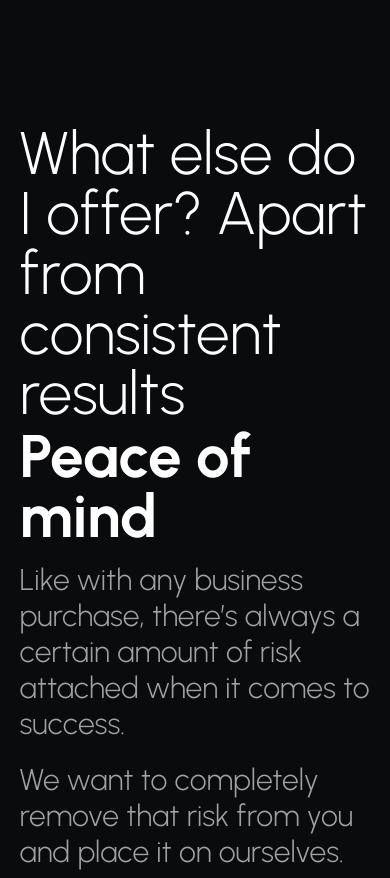
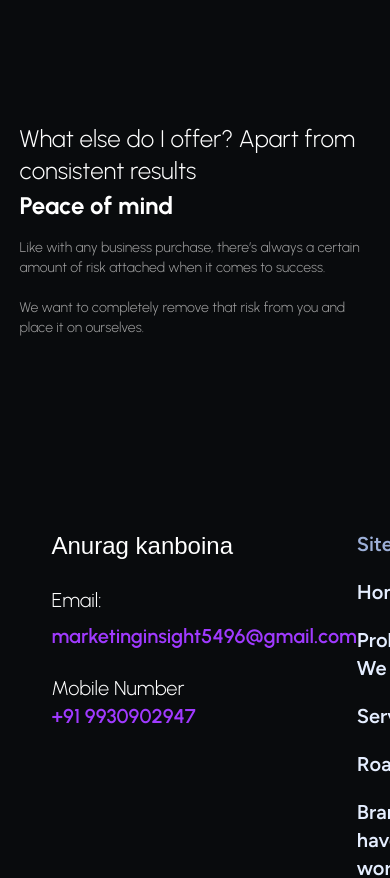
Before and after one commit to Ram-Ratan/anurag-portfolio, a React (Create React App) app: page / in a window 390 px wide. Shown: the part 9160-10038 px from the top of the page. Built offline with nearby package versions, Linux system fonts and the light colour scheme; a web font is replaced by a local one.

Commit message:
section 7 done

```diff
--- a/src/component/Section7.tsx
+++ b/src/component/Section7.tsx
@@ -5,12 +5,12 @@ const Section7 = () => {
     <section id='section7' className="flex bg-primary-0 h-fit py-24 w-[90%] mx-auto max-w-[1280px] flex-col gap-16 justify-center items-center">
         <div className='flex flex-col gap-4'>
             <div className='flex flex-col gap-[3px] text-start'>
-                <p className='font-light text-6xl text-primary'>What else do I offer? Apart from consistent results</p>
-                <p className='font-bold text-6xl text-primary'>Peace of mind</p>
+                <p className='font-light text-2xl  md:text-6xl text-primary'>What else do I offer? Apart from consistent results</p>
+                <p className='font-bold text-2xl md:text-6xl text-primary'>Peace of mind</p>
             </div>
             <div className='flex flex-col gap-5 text-start'>
-              <p className='font-light text-3xl text-primary-500'>Like with any business purchase, there’s always a certain amount of risk attached when it comes to success.</p>
-              <p className='font-light text-3xl text-primary-500'>We want to completely remove that risk from you and place it on ourselves.</p>
+              <p className='font-light text-sm md:text-3xl text-primary-500'>Like with any business purchase, there’s always a certain amount of risk attached when it comes to success.</p>
+              <p className='font-light text-sm md:text-3xl text-primary-500'>We want to completely remove that risk from you and place it on ourselves.</p>
               {/* <p className='font-light text-3xl text-primary-500'>So, we don’t do what we say we are going to do....... <span className='text-secondary'>Don’t pay us</span></p> */}
             </div>
         </div>
```
